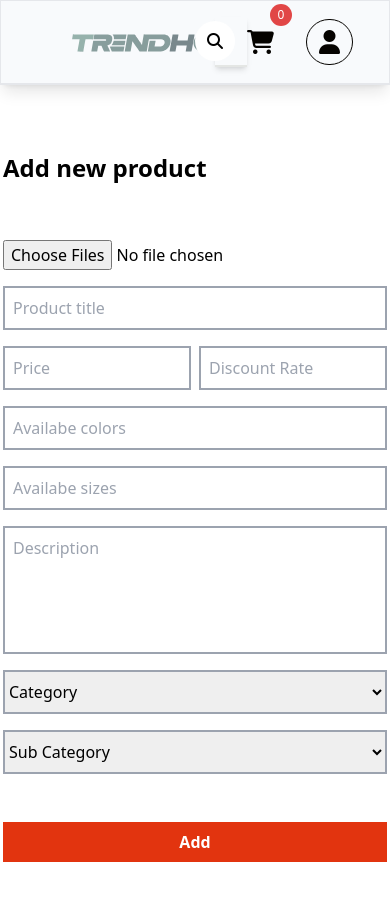
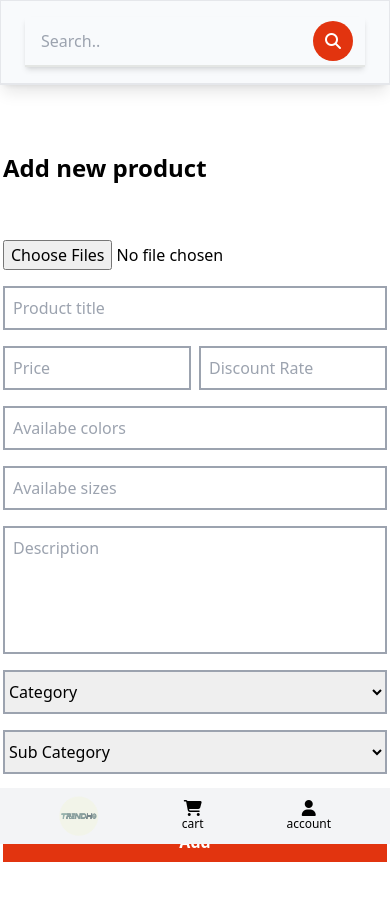
Before and after one commit to surya-tamang/trendhop, a React (Vite) app: page /trendhop/addproduct in a window 390 px wide. Shown: the top 900 px of the page. Built offline with nearby package versions, Linux system fonts and the light colour scheme.

Commit message:
fix urls

```diff
--- a/src/App.jsx
+++ b/src/App.jsx
@@ -5,6 +5,8 @@ import Products from "./pages/Products";
 import Signup from "./pages/Signup";
 import AddProduct from "./pages/AddProduct";
 import ProductDetail from "./pages/ProductDetail";
+import AccountCenter from "./pages/AccountCenter";
+import CartPage from "./pages/CartPage";
 const App = () => {
   return (
     <>
@@ -17,6 +19,12 @@ const App = () => {
           <Route exct path="/trendhop/signup" element={<Signup />} />
           <Route
             exct
+            path="/trendhop/account_center"
+            element={<AccountCenter />}
+          />
+          <Route exct path="/trendhop/cart" element={<CartPage />} />
+          <Route
+            exct
             path="/trendhop/productDetails/:id"
             element={<ProductDetail />}
           />
--- a/src/components/CartBox.jsx
+++ b/src/components/CartBox.jsx
@@ -8,7 +8,11 @@ const CartBox = ({ handleCart, isOpen }) => {
   const totalItem = cartList.length;
 
   return (
-    <div className={`absolute top-24 right-0 ${!isOpen ? "hidden" : ""}`}>
+    <div
+      className={`absolute hidden top-24 right-0 ${
+        !isOpen ? "hidden" : "md:block"
+      }`}
+    >
       <div
         className="relative w-screen max-w-sm border border-gray-600 bg-gray-100 px-4 py-8 sm:px-6 lg:px-8"
         aria-modal="true"
--- a/src/components/Header.jsx
+++ b/src/components/Header.jsx
@@ -4,6 +4,7 @@ import { useDispatch, useSelector } from "react-redux";
 import CartBox from "./CartBox";
 import Logo from "./Logo";
 import { NavLink } from "react-router-dom";
+import MobNavs from "./MobNavs";
 
 const Header = () => {
   const cartList = useSelector((state) => state.cart.items);
@@ -22,15 +23,18 @@ const Header = () => {
     dispatch(fetchFilteredProducts(url));
   };
   return (
-    <header className="flex w-full justify-between items-center px-16 py-4 border border-b-2 sticky top-0 bg-slate-50 shadow-lg z-40">
-      <NavLink to="/">
+    <header className="flex w-full justify-between items-center md:px-16 px-6 py-4 border border-b-2 sticky top-0 bg-slate-50 shadow-lg z-40">
+      {/* mobile view  */}
+      <MobNavs />
+      {/* desktop view  */}
+      <NavLink to="/trendhop" className="hidden md:block">
         <Logo />
       </NavLink>
 
       <CartBox handleCart={handleCart} isOpen={isOpen} />
       <form
-        onSubmit={handleSearch}
-        className="py-3 px-4 border-b-2 border-light md:w-4/12 w-10/12 relative shadow-md"
+        // onSubmit={handleSearch}
+        className="py-3 px-4 border-b-2 border-light md:w-4/12 w-full relative shadow-md"
       >
         <input
           type="search"
@@ -42,12 +46,12 @@ const Header = () => {
         />
         <button
           type="submit"
-          className="absolute right-3 bg-white hover:bg-secondary hover:text-white h-10 w-10 rounded-full top-1 transition-all ease-in"
+          className="absolute right-3 bg-secondary text-white h-10 w-10 rounded-full top-1"
         >
           <i className="fa-solid fa-magnifying-glass"></i>
         </button>
       </form>
-      <div className="flex gap-8">
+      <div className="md:flex gap-8 hidden">
         <button
           className="text-black text-2xl relative"
           onClick={() => handleCart()}
--- /dev/null
+++ b/src/components/MobNavs.jsx
@@ -0,0 +1,26 @@
+import { NavLink } from "react-router-dom";
+import logo from "/logo.png";
+const MobNavs = () => {
+  return (
+    <div className="fixed bottom-0 w-full left-0 flex md:hidden items-center justify-evenly py-2 gap-6 z-20 bg-gray-100">
+      <NavLink to="/trendhop" className="">
+        <img src={logo} alt="logo" className="w-10 h-10" />
+        {/* <span className="text-xs">home</span> */}
+      </NavLink>
+      <NavLink to="/trendhop/cart" className="flex flex-col items-center">
+        <i className="fa-solid fa-cart-shopping"></i>
+        <span className="text-xs">cart</span>
+      </NavLink>
+
+      <NavLink
+        to="/trendhop/account_center"
+        className="flex flex-col items-center"
+      >
+        <i className="fa-solid fa-user"></i>
+        <span className="text-xs">account</span>
+      </NavLink>
+    </div>
+  );
+};
+
+export default MobNavs;
--- /dev/null
+++ b/src/pages/AccountCenter.jsx
@@ -0,0 +1,5 @@
+const AccountCenter = () => {
+  return <div></div>;
+};
+
+export default AccountCenter;
--- a/src/pages/AddProduct.jsx
+++ b/src/pages/AddProduct.jsx
@@ -20,6 +20,7 @@ const AddProduct = () => {
     setProduct({ ...product, [name]: value });
     setError("");
   };
+  const [pending, setPending] = useState(false);
   const handleFileChange = (e) => {
     setError("");
     const files = Array.from(e.target.files);
@@ -35,6 +36,7 @@ const AddProduct = () => {
     });
   };
   const handleSubmit = async (e) => {
+    setPending(true);
     e.preventDefault();
     console.log(product);
     const {
@@ -85,6 +87,7 @@ const AddProduct = () => {
       const response = await axios.post(url, data);
       console.log(response);
       setSuccess("Product added");
+      setPending(false);
       setTimeout(() => {
         window.location.reload();
       }, 1500);
@@ -228,8 +231,11 @@ const AddProduct = () => {
             <span className="capitalize font-base text-green">{success}</span>
           )}
         </div>
-        <button className="py-2 w-full bg-secondary text-white font-bold mt-4">
-          Add
+        <button
+          className="py-2 w-full bg-secondary text-white font-bold mt-4"
+          disabled={pending}
+        >
+          {pending ? "Adding..." : "Add"}
         </button>
       </form>
     </section>
--- /dev/null
+++ b/src/pages/CartPage.jsx
@@ -0,0 +1,5 @@
+const CartPage = () => {
+  return <div></div>;
+};
+
+export default CartPage;
--- a/src/pages/ProductDetail.jsx
+++ b/src/pages/ProductDetail.jsx
@@ -102,7 +102,7 @@ const ProductDetail = () => {
           </div>
         </div>
         {/* title sizes price and quantity of product  */}
-        <div className="flex flex-col w-96 gap-3 md:p-0 px-3">
+        <div className="flex flex-col md:w-96 w-full gap-3 md:p-0 px-3">
           <div className="w-full mb-5">
             <p className="capitalize text-2xl font-bold mb-3">
               {product.title}
@@ -118,7 +118,7 @@ const ProductDetail = () => {
                   </strike>
                 </>
               ) : (
-                <p>Rs {price}</p>
+                <p>Rs {product.price}</p>
               )}
             </div>
           </div>
@@ -169,8 +169,8 @@ const ProductDetail = () => {
               </button>
             </div>
           </div>
-          <div className="flex md:gap-2 gap-0 mt-6 md:static fixed bottom-0 w-full left-0">
-            <button className="block w-full bg-secondary text-white p-4 text-sm font-medium transition hover:scale-105">
+          <div className="flex md:gap-2 gap-0 mt-6 md:static fixed bottom-0 left-0 z-50 w-full">
+            <button className="block w-6/12 bg-secondary text-white py-4 text-sm font-medium transition hover:scale-105">
               Buy now
             </button>
             <button
@@ -178,7 +178,7 @@ const ProductDetail = () => {
                 e.preventDefault();
                 handleAddToCart(product);
               }}
-              className="block w-full bg-yellow-400 p-4 text-sm font-medium transition hover:scale-105"
+              className="block w-6/12 bg-yellow-400 py-4 text-sm font-medium transition hover:scale-105"
             >
               Add to cart
             </button>
@@ -188,7 +188,7 @@ const ProductDetail = () => {
 
       {/* description  */}
 
-      <div className="w-10/12 pb-16">
+      <div className="w-11/12 pb-16">
         <h1 className="text-2xl font-bold my-5">
           Product description of {product.title}
         </h1>
--- a/src/pages/Products.jsx
+++ b/src/pages/Products.jsx
@@ -69,7 +69,7 @@ const Products = () => {
             const afterDiscountPrice = Math.floor(price - discountPrice);
             return (
               <NavLink
-                to={`/productDetails/${_id}`}
+                to={`/trendhop/productDetails/${_id}`}
                 key={_id}
                 className="shadow-xl"
               >
```
